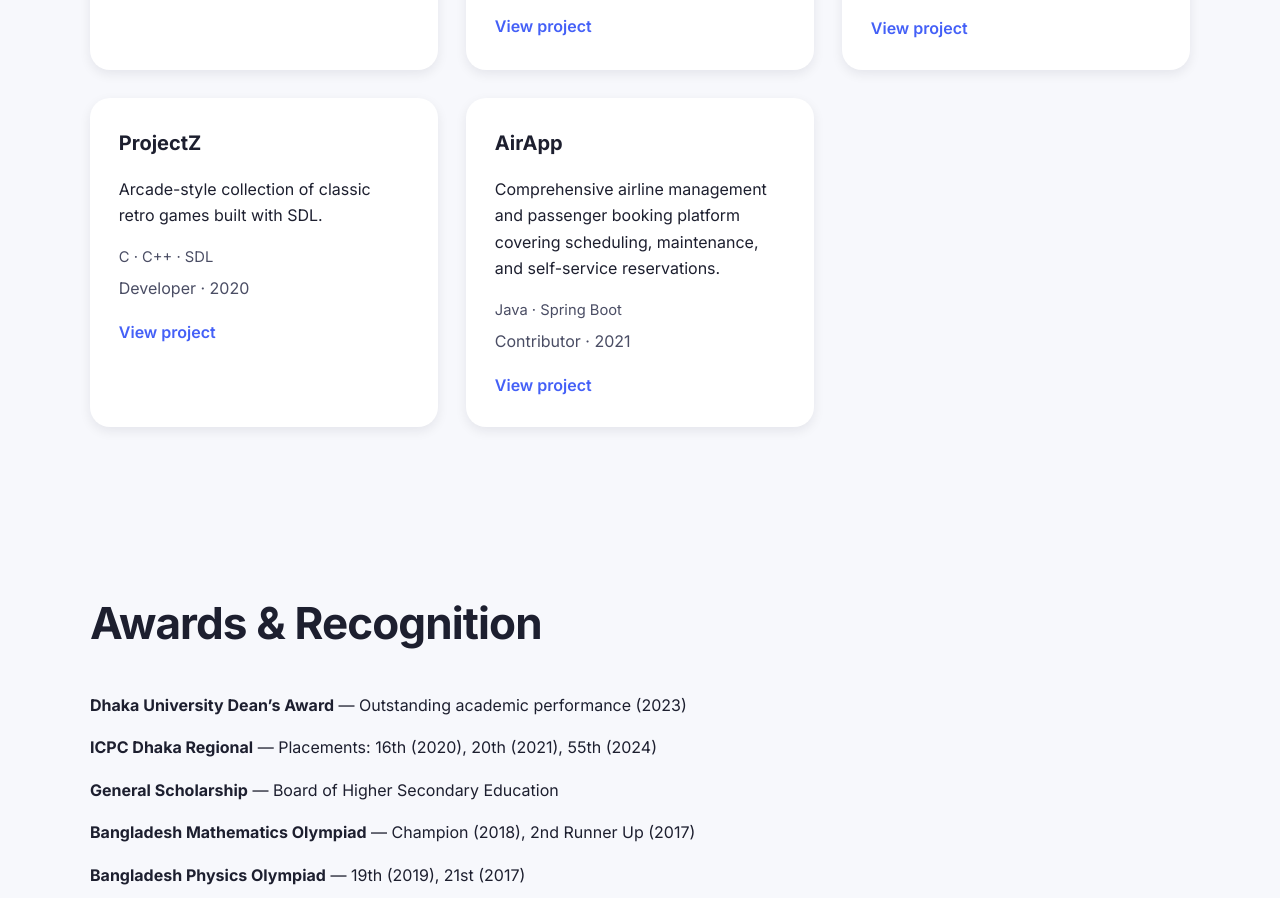
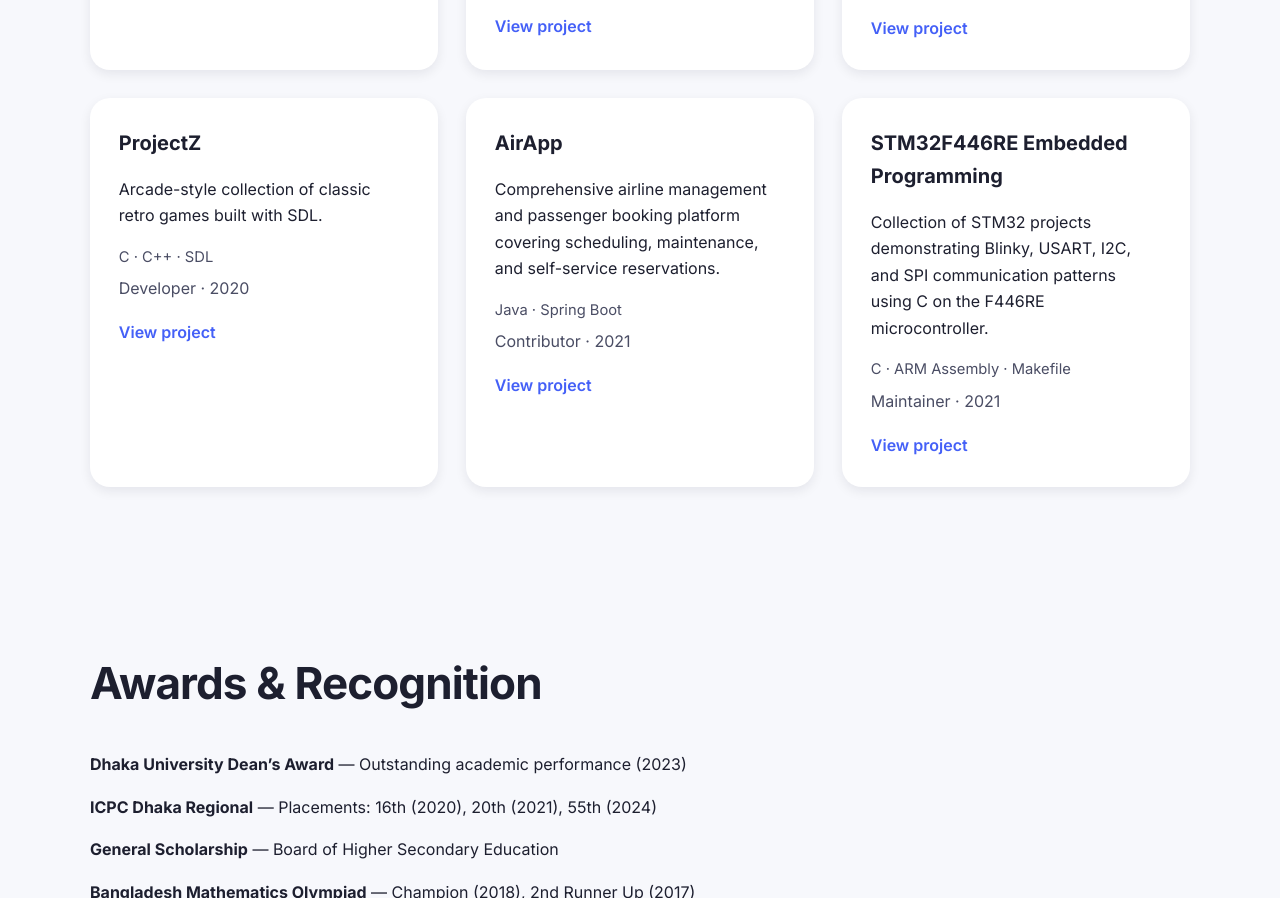
Before and after one commit to KrabbyKrabby/KrabbyKrabby.github.io, a plain HTML site: page index.html in a window 1280 px wide. Shown: the part 4497-5395 px from the top of the page. Drawn offline with Linux system fonts and the light colour scheme.

Commit message:
Add STM32 embedded programming project

```diff
--- a/index.html
+++ b/index.html
@@ -368,6 +368,22 @@
                 >View project</a
               >
             </article>
+            <article class="card card--project">
+              <h3>STM32F446RE Embedded Programming</h3>
+              <p>
+                Collection of STM32 projects demonstrating Blinky, USART, I2C, and SPI communication patterns using C
+                on the F446RE microcontroller.
+              </p>
+              <p class="card__meta">C · ARM Assembly · Makefile</p>
+              <p class="card__detail">Maintainer · 2021</p>
+              <a
+                class="card__link"
+                href="https://github.com/KrabbyKrabby/Embedded-Programming-"
+                target="_blank"
+                rel="noopener"
+                >View project</a
+              >
+            </article>
           </div>
         </div>
       </section>
```
